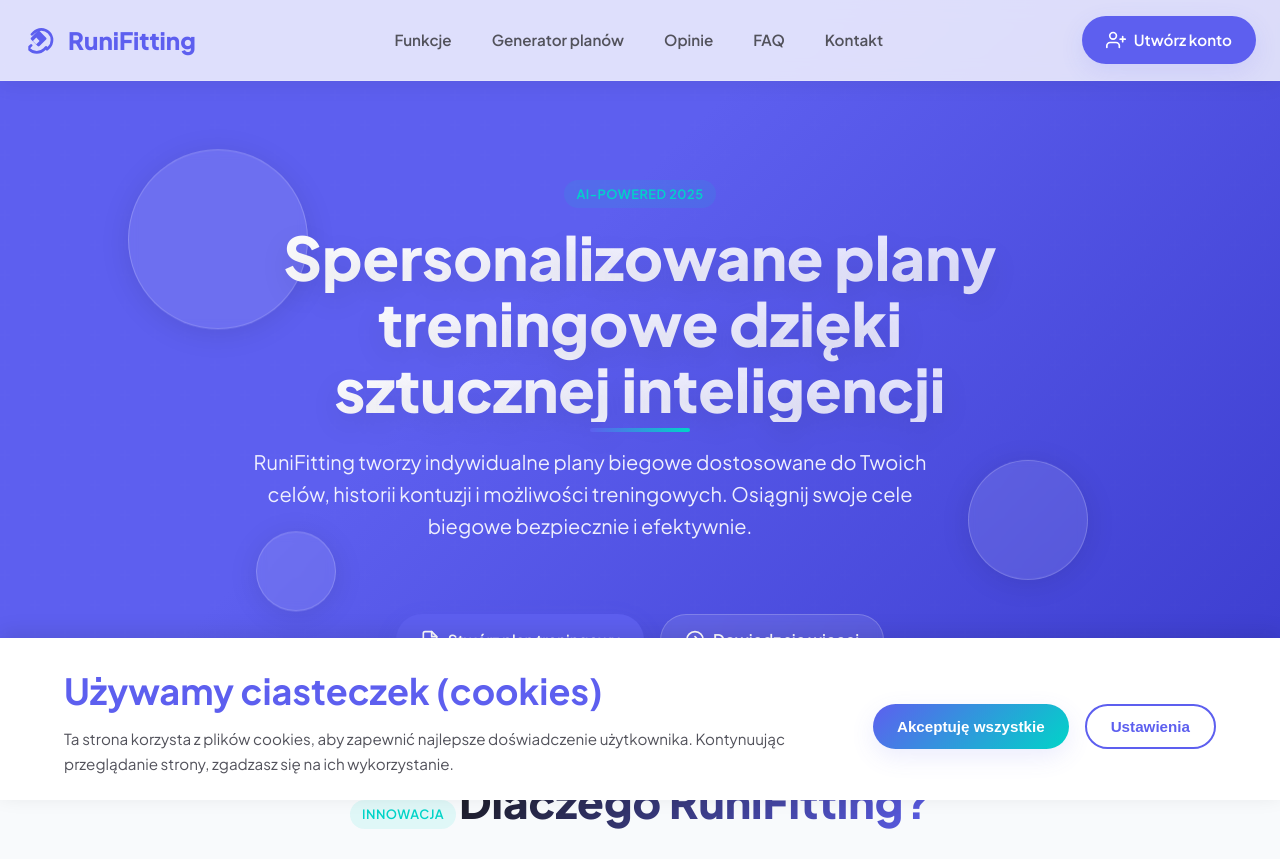
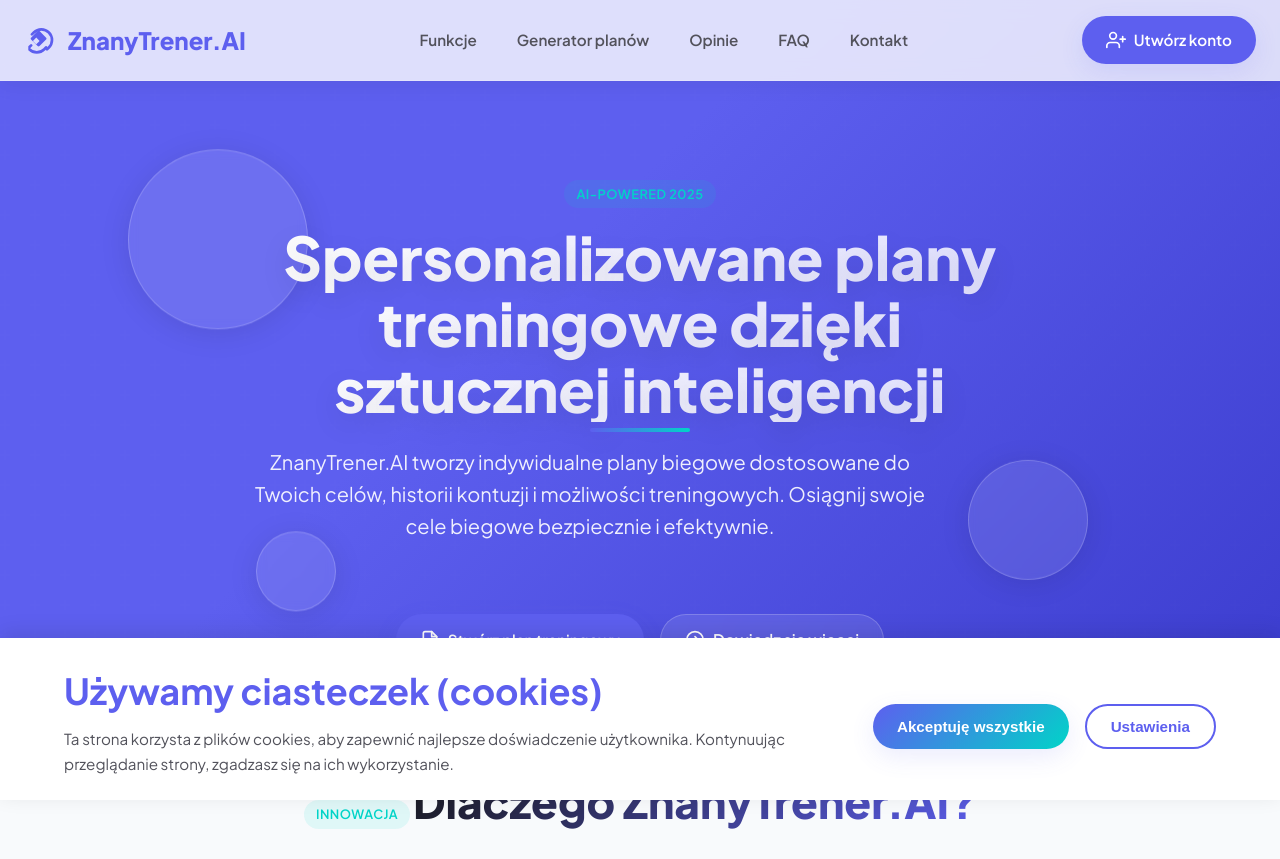
Before and after one commit to KamilMichalski0/runAi, a plain HTML site: page index.html in a window 1280 px wide. Shown: the top 859 px of the page. Drawn offline with Linux system fonts and the light colour scheme.

Commit message:
Update index.html

```diff
--- a/index.html
+++ b/index.html
@@ -3,7 +3,7 @@
 <head>
     <meta charset="UTF-8">
     <meta name="viewport" content="width=device-width, initial-scale=1.0, maximum-scale=1.0, user-scalable=no">
-    <title>RuniFitting - Adaptacyjny Generator Planów Treningowych</title>
+    <title>ZnanyTrener.AI - Adaptacyjny Generator Planów Treningowych</title>
     <link rel="preconnect" href="https://fonts.googleapis.com">
     <link rel="preconnect" href="https://fonts.gstatic.com" crossorigin>
     <link href="https://fonts.googleapis.com/css2?family=Plus+Jakarta+Sans:wght@300;400;500;600;700;800&display=swap" rel="stylesheet">
@@ -19,7 +19,7 @@
                     <path d="m3.221 16.779 1.414-1.414a1 1 0 0 1 1.414 1.414l-1.414 1.414a7 7 0 0 0 9.9 0l1.414-1.414a1 1 0 0 1 1.414 1.414l-1.414 1.414a9 9 0 0 1-12.728 0z"/>
                     <path d="M11.65 5.293a1 1 0 0 0-1.414 0L5.293 10.236a1 1 0 0 0 0 1.414l4.943 4.943a1 1 0 0 0 1.414 0l4.943-4.943a1 1 0 0 0 0-1.414l-4.943-4.943zm-2.45 9.877L6.707 12.7 9.2 10.207l2.493 2.493-2.493 2.47z"/>
                 </svg>
-                <span>RuniFitting</span>
+                <span>ZnanyTrener.AI</span>
             </div>
             <nav class="nav-links">
                 <a href="#features" class="nav-link">Funkcje</a>
@@ -84,7 +84,7 @@
             <div>
                 <span class="badge badge-accent mb-4">AI-Powered 2025</span>
                 <h1>Spersonalizowane plany treningowe dzięki sztucznej inteligencji</h1>
-                <p>RuniFitting tworzy indywidualne plany biegowe dostosowane do Twoich celów, historii kontuzji i możliwości treningowych. Osiągnij swoje cele biegowe bezpiecznie i efektywnie.</p>
+                <p>ZnanyTrener.AI tworzy indywidualne plany biegowe dostosowane do Twoich celów, historii kontuzji i możliwości treningowych. Osiągnij swoje cele biegowe bezpiecznie i efektywnie.</p>
             </div>
             <div class="hero-buttons">
                 <a href="#generator" class="cta-button">
@@ -108,12 +108,12 @@
         </div>
     </section>
 
-    <section class="why-RuniFitting" id="why-RuniFitting">
-        <div class="why-RuniFitting-pattern"></div>
+    <section class="why-ZnanyTrener.AI" id="why-ZnanyTrener.AI">
+        <div class="why-ZnanyTrener.AI-pattern"></div>
         <div class="container">
             <div class="section-title">
                 <span class="badge badge-accent mb-4">Innowacja</span>
-                <h2>Dlaczego RuniFitting?</h2>
+                <h2>Dlaczego ZnanyTrener.AI?</h2>
                 <p class="section-description">
                     Nasza aplikacja wykorzystuje zaawansowane algorytmy sztucznej inteligencji i wiedzę ekspertów z dziedziny fizjoterapii,
                     aby zapewnić Ci najlepsze plany treningowe dostosowane do Twoich indywidualnych potrzeb i możliwości.
@@ -175,7 +175,7 @@
             <div class="section-title">
                 <span class="badge badge-primary mb-4">Opinie</span>
                 <h2>Co mówią nasi użytkownicy</h2>
-                <p>Poznaj opinie biegaczy, którzy korzystają z planów treningowych wygenerowanych przez RuniFitting.</p>
+                <p>Poznaj opinie biegaczy, którzy korzystają z planów treningowych wygenerowanych przez ZnanyTrener.AI.</p>
             </div>
             <div class="testimonials-grid">
                 <div class="testimonial-card">
@@ -187,7 +187,7 @@
                         </div>
                     </div>
                     <div class="testimonial-content">
-                        Po dwóch kontuzjach kolana myślałem, że nie wrócę już do biegania na dłuższe dystanse. RuniFitting stworzyło dla mnie plan, który uwzględnił moje ograniczenia i po 12 tygodniach ukończyłem półmaraton w czasie 1:45! Rewelacja!
+                        Po dwóch kontuzjach kolana myślałem, że nie wrócę już do biegania na dłuższe dystanse. ZnanyTrener.AI stworzyło dla mnie plan, który uwzględnił moje ograniczenia i po 12 tygodniach ukończyłem półmaraton w czasie 1:45! Rewelacja!
                     </div>
                     <div class="testimonial-rating">
                         <span class="star-icon">★</span>
@@ -206,7 +206,7 @@
                         </div>
                     </div>
                     <div class="testimonial-content">
-                        Zaczynałam od zera z bieganiem, a RuniFitting pomogło mi przygotować się do mojego pierwszego triathlonu. Plan był idealnie zbalansowany, a ćwiczenia korekcyjne pomogły mi uniknąć kontuzji podczas intensywnych treningów.
+                        Zaczynałam od zera z bieganiem, a ZnanyTrener.AI pomogło mi przygotować się do mojego pierwszego triathlonu. Plan był idealnie zbalansowany, a ćwiczenia korekcyjne pomogły mi uniknąć kontuzji podczas intensywnych treningów.
                     </div>
                     <div class="testimonial-rating">
                         <span class="star-icon">★</span>
@@ -225,7 +225,7 @@
                         </div>
                     </div>
                     <div class="testimonial-content">
-                        Po 40-tce postanowiłem przebiec maraton. RuniFitting stworzyło plan, który pozwolił mi trenować bez przeciążeń i kontuzji. Podobało mi się, że plan automatycznie dostosowywał się do mojego postępu i samopoczucia.
+                        Po 40-tce postanowiłem przebiec maraton. ZnanyTrener.AI stworzyło plan, który pozwolił mi trenować bez przeciążeń i kontuzji. Podobało mi się, że plan automatycznie dostosowywał się do mojego postępu i samopoczucia.
                     </div>
                     <div class="testimonial-rating">
                         <span class="star-icon">★</span>
@@ -1081,10 +1081,10 @@
                             <path d="m3.221 16.779 1.414-1.414a1 1 0 0 1 1.414 1.414l-1.414 1.414a7 7 0 0 0 9.9 0l1.414-1.414a1 1 0 0 1 1.414 1.414l-1.414 1.414a9 9 0 0 1-12.728 0z"/>
                             <path d="M11.65 5.293a1 1 0 0 0-1.414 0L5.293 10.236a1 1 0 0 0 0 1.414l4.943 4.943a1 1 0 0 0 1.414 0l4.943-4.943a1 1 0 0 0 0-1.414l-4.943-4.943zm-2.45 9.877L6.707 12.7 9.2 10.207l2.493 2.493-2.493 2.47z"/>
                         </svg>
-                        <span>RuniFitting</span>
+                        <span>ZnanyTrener.AI</span>
                     </div>
                     <p class="footer-description">
-                        RuniFitting to innowacyjna platforma wykorzystująca sztuczną inteligencję do tworzenia spersonalizowanych planów treningowych dostosowanych do Twoich celów, historii kontuzji i możliwości.
+                        ZnanyTrener.AI to innowacyjna platforma wykorzystująca sztuczną inteligencję do tworzenia spersonalizowanych planów treningowych dostosowanych do Twoich celów, historii kontuzji i możliwości.
                     </p>
                 </div>
 
@@ -1112,7 +1112,7 @@
                 <div class="footer-nav">
                     <h4>Kontakt</h4>
                     <ul>
-                        <li><a href="mailto:kontakt@RuniFitting.pl">kontakt@RuniFitting.pl</a></li>
+                        <li><a href="mailto:kontakt@ZnanyTrener.AI.pl">kontakt@ZnanyTrener.AI.pl</a></li>
                         <li><a href="tel:+48123456789">+48 123 456 789</a></li>
                     </ul>
 
@@ -1139,7 +1139,7 @@
             </div>
 
             <div class="footer-bottom">
-                <p class="copyright">© 2025 RuniFitting. Wszelkie prawa zastrzeżone.</p>
+                <p class="copyright">© 2025 ZnanyTrener.AI. Wszelkie prawa zastrzeżone.</p>
                 <div class="footer-legal">
                     <a href="#">Polityka prywatności</a>
                     <a href="#">Warunki korzystania</a>
```
